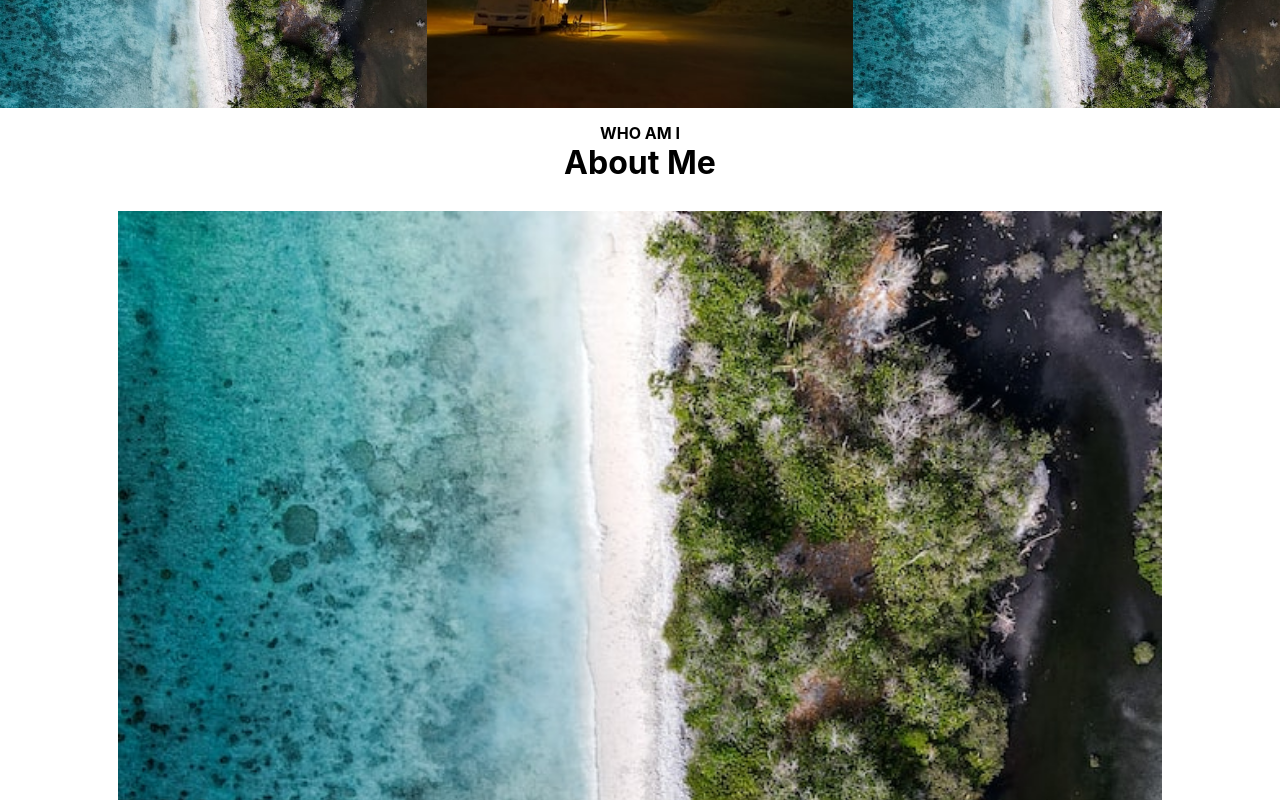
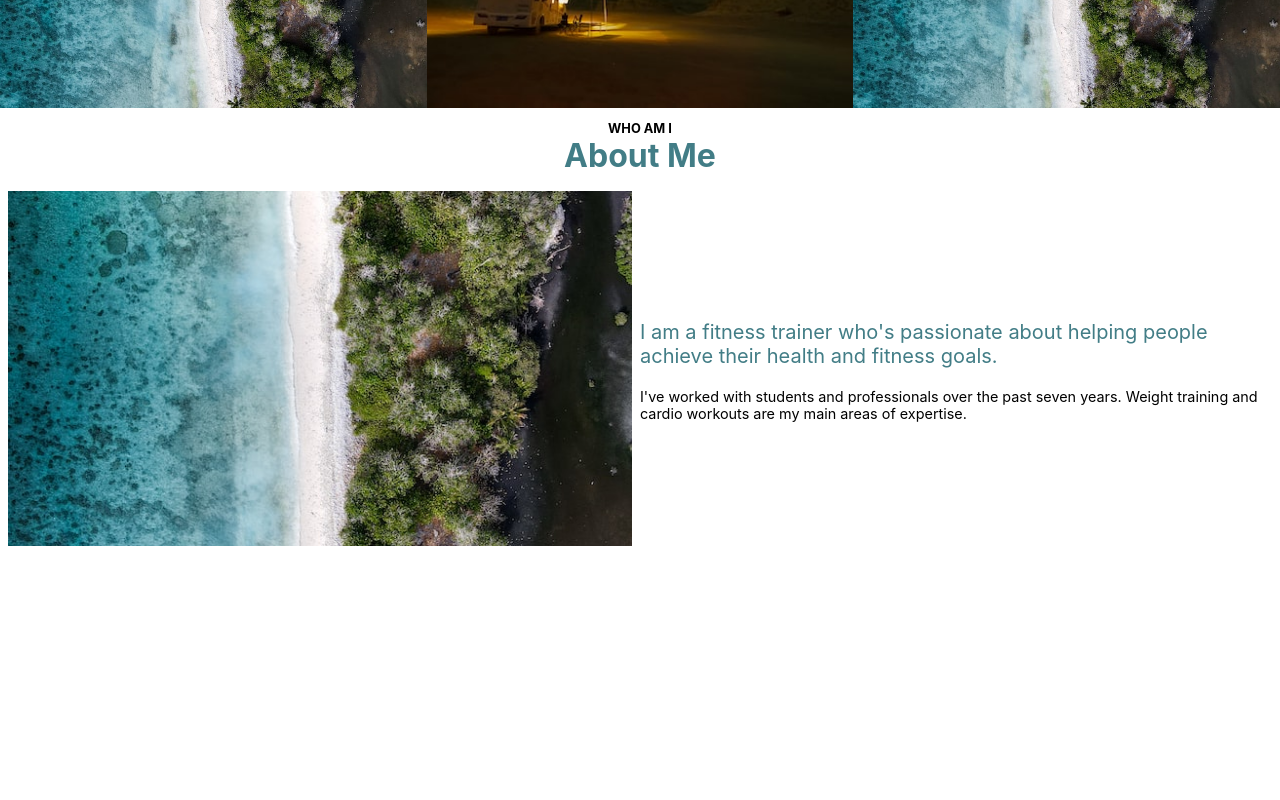
Before and after one commit to Nicolewrack23/Photography-Website, a React (Create React App) app in the folder client/: page / in a window 1280 px wide. Shown: the part 1260-2060 px from the top of the page. After the commit the page ends 1830 px from the top, so only its background shows below. Built offline with nearby package versions, Linux system fonts and the light colour scheme.

Commit message:
fixing font size, aspect ratio and about grid columns

```diff
--- a/client/src/components/About/AboutPage.module.css
+++ b/client/src/components/About/AboutPage.module.css
@@ -8,13 +8,17 @@
   justify-items: center;
 }
 .aboutWho {
+  font-size: 0.8rem;
   margin-bottom: 0rem;
 }
 .aboutH1 {
+  color: #427d86;
   margin-top: 0rem;
+  margin-bottom: 0.5rem;
 }
 .aboutGrid {
   display: grid;
+  margin-bottom: 1rem;
 }
 .aboutImage {
   max-width: 100%;
@@ -23,7 +27,25 @@
 .cardImage {
   width: 100%;
   height: 100%;
-  aspect-ratio: 1/1;
+  aspect-ratio: 16/9;
   object-fit: cover;
   object-position: center;
 }
+.aboutText {
+  margin: 0.5rem;
+}
+.textHighlight {
+  color: #427d86;
+  font-size: 1.25rem;
+}
+.textLow {
+  font-size: 0.9rem;
+}
+@media (min-width: 40rem) {
+  .aboutGrid {
+    grid-template-columns: repeat(2, 1fr);
+  }
+  .aboutText {
+    margin: auto;
+  }
+}
```
